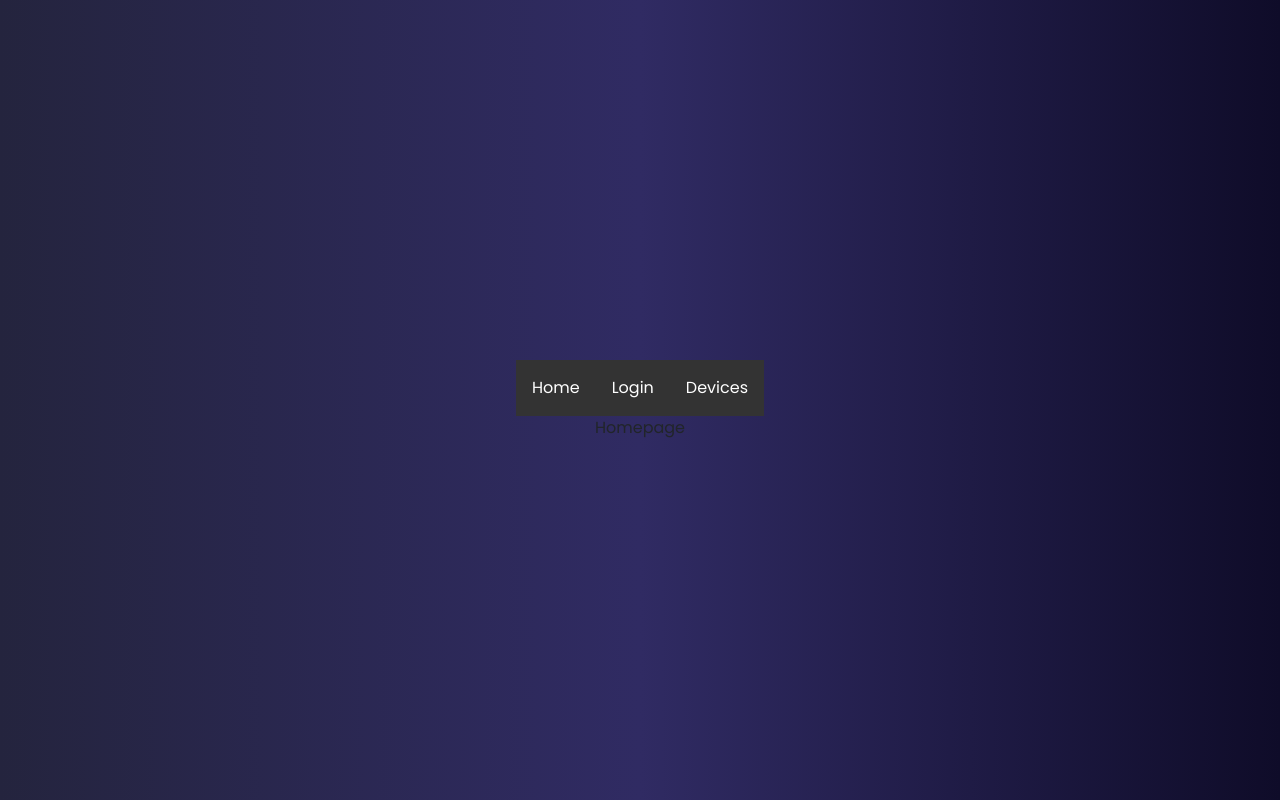
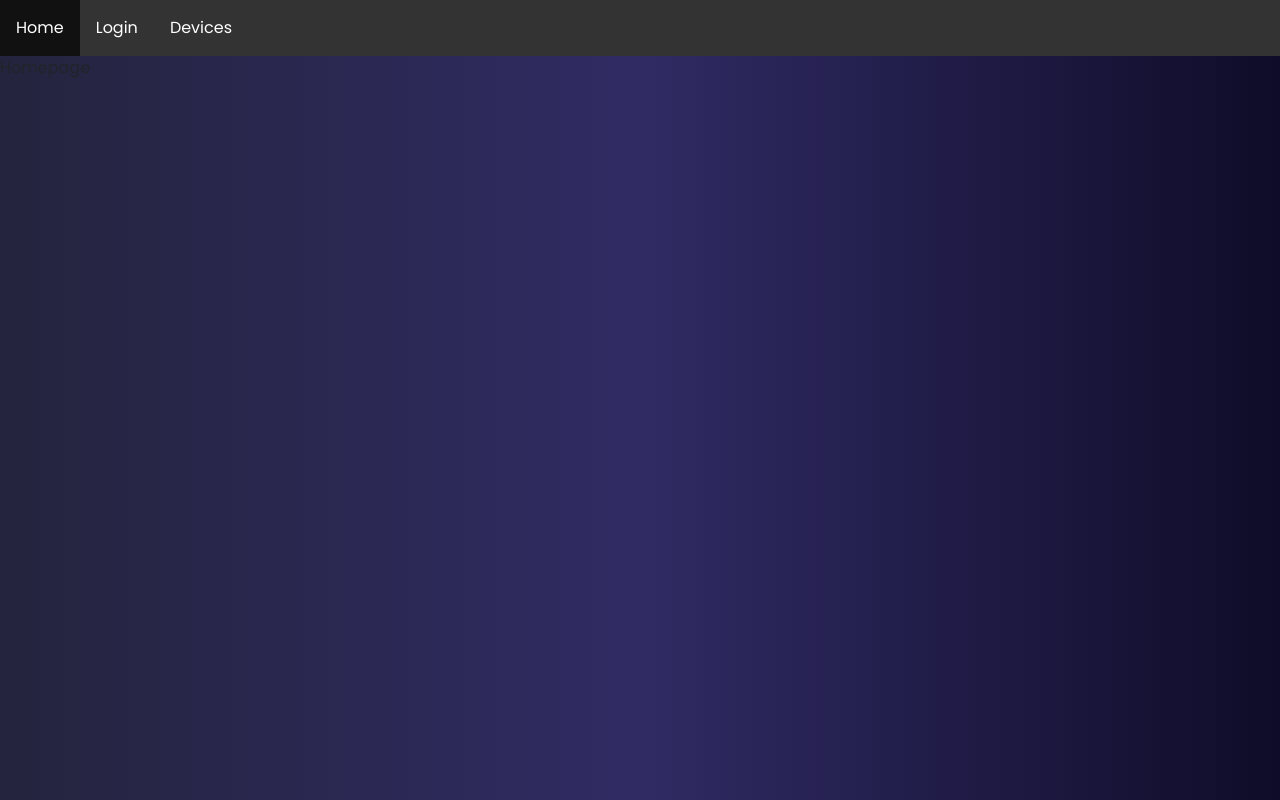
Before and after one commit to Maj64/embedded-system-v1, a React (Create React App) app: page /register in a window 1280 px wide. Built offline with nearby package versions, Linux system fonts and the light colour scheme.

Commit message:
add: register page

```diff
--- a/src/pages/Register.js
+++ b/src/pages/Register.js
@@ -11,7 +11,7 @@ const PWD_REGEX = /^(?=.*[a-z])(?=.*[A-Z])(?=.*[0-9])(?=.*[!@#$%]).{8,24}$/;
 const EMAIL_REGEX = /^ [A-Za-z0-9+_.-]+@ (.+)$/;
 const REGISTER_URL = '/register'
 
-export default function Form() {
+export default function Register() {
     const userRef = useRef();
     const errRef = useRef();
 
--- a/src/styles/Register.scss
+++ b/src/styles/Register.scss
@@ -15,13 +15,13 @@ body {
 
 }
 
-.App {
-    height: 100vh;
-    display: flex;
-    justify-content: center;
-    align-items: center;
-    text-align: center;
-}
+// .App {
+//     height: 100vh;
+//     display: flex;
+//     justify-content: center;
+//     align-items: center;
+//     text-align: center;
+// }
 
 .register {
     max-width: 978px;
```
